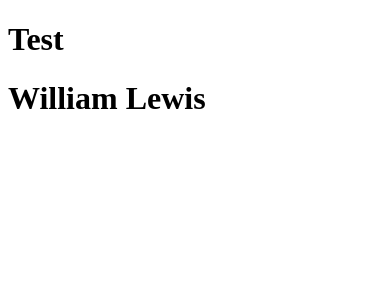
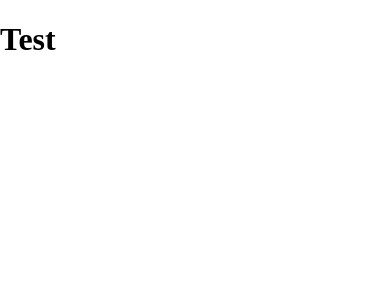
Before and after one commit to wjlewis/wjlewis.github.io, a React (Create React App) app: page / in a window 390 px wide. Shown: the top 300 px of the page. Built offline with nearby package versions, Linux system fonts and the light colour scheme.

Commit message:
Rough out page layout
I've created a basic layout with the pendulum on the left and
information on the right. It adjusts to accomodate different device
sizes.

```diff
--- a/public/index.html
+++ b/public/index.html
@@ -2,11 +2,50 @@
 <html lang="en">
   <head>
     <meta charset="utf-8" />
+    <meta name="viewport" content="width=device-width, initial-scale=1" />
     <title>William Lewis</title>
+    <link rel="stylesheet" href="%PUBLIC_URL%/main.css" />
   </head>
   <body>
     <noscript>You need to enable JavaScript to run this app.</noscript>
-    <div id="root"></div>
-    <h1>William Lewis</h1>
+
+    <div id="content">
+      <div id="pendulum-root"></div>
+
+      <div id="info">
+        <p>Placeholder</p>
+        <p>Placeholder</p>
+        <p>Placeholder</p>
+        <p>Placeholder</p>
+        <p>Placeholder</p>
+        <p>Placeholder</p>
+        <p>Placeholder</p>
+        <p>Placeholder</p>
+        <p>Placeholder</p>
+        <p>Placeholder</p>
+        <p>Placeholder</p>
+        <p>Placeholder</p>
+        <p>Placeholder</p>
+        <p>Placeholder</p>
+        <p>Placeholder</p>
+        <p>Placeholder</p>
+        <p>Placeholder</p>
+        <p>Placeholder</p>
+        <p>Placeholder</p>
+        <p>Placeholder</p>
+        <p>Placeholder</p>
+        <p>Placeholder</p>
+        <p>Placeholder</p>
+        <p>Placeholder</p>
+        <p>Placeholder</p>
+        <p>Placeholder</p>
+        <p>Placeholder</p>
+        <p>Placeholder</p>
+        <p>Placeholder</p>
+        <p>Placeholder</p>
+        <p>Placeholder</p>
+        <p>Placeholder</p>
+      </div>
+    </div>
   </body>
 </html>
--- /dev/null
+++ b/public/main.css
@@ -0,0 +1,67 @@
+:root {
+  --pendulum-width: 300px;
+  --info-width: 468px;
+  --content-width: calc(var(--pendulum-width) + var(--info-width));
+  --content-height: 480px;
+}
+
+html, body {
+  height: 100%;
+  width: 100%;
+  margin: 0;
+  display: flex;
+  justify-content: center;
+  align-items: center;
+}
+
+#content {
+  width: var(--content-width);
+  height: var(--content-height);
+  margin: 0;
+  display: flex;
+}
+
+#pendulum-root {
+  width: var(--pendulum-width);
+  height: var(--content-height);
+  margin: 0;
+  flex-shrink: 0;
+}
+
+#info {
+  width: var(--info-width);
+  margin: 0;
+  overflow: scroll;
+  flex-shrink: 0;
+}
+
+/*
+ * Medium sizes
+ */
+@media (max-width: 800px) {
+  #content {
+    --content-width: var(--info-width);
+    flex-direction: column;
+    align-items: center;
+    overflow: scroll;
+  }
+}
+
+/*
+ * Mobile and tiny sizes
+ */
+@media (max-width: 468px) {
+  #content {
+    --content-width: 100%;
+    height: 100%;
+  }
+
+  #pendulum-root {
+    width: 100%;
+    height: 100%;
+  }
+
+  #info {
+    width: 100%;
+  }
+}
--- a/src/index.tsx
+++ b/src/index.tsx
@@ -1,4 +1,4 @@
 import React from 'react';
 import ReactDOM from 'react-dom';
 
-ReactDOM.render(<h1>Test</h1>, document.getElementById('root'));
+ReactDOM.render(<h1>Test</h1>, document.getElementById('pendulum-root'));
```
